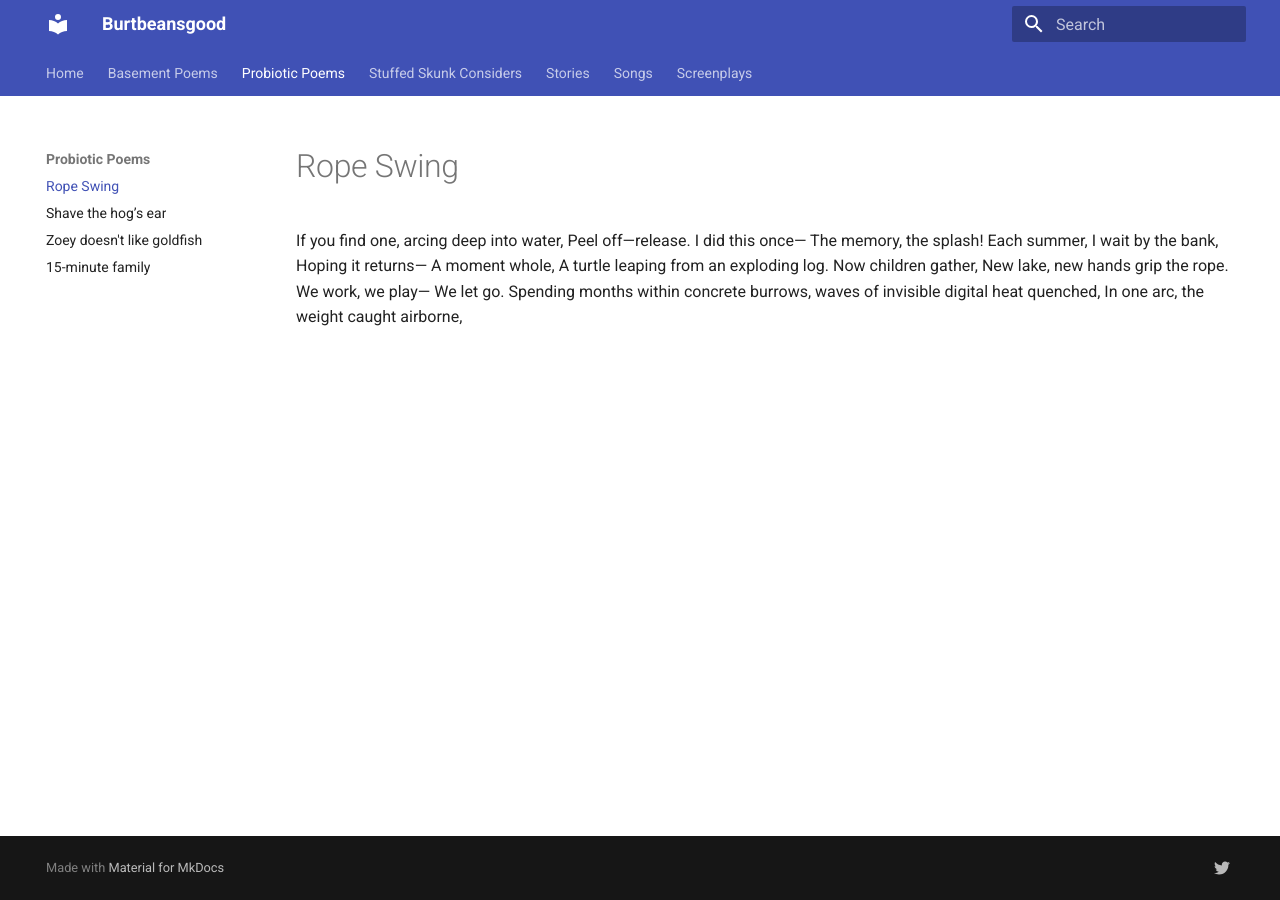
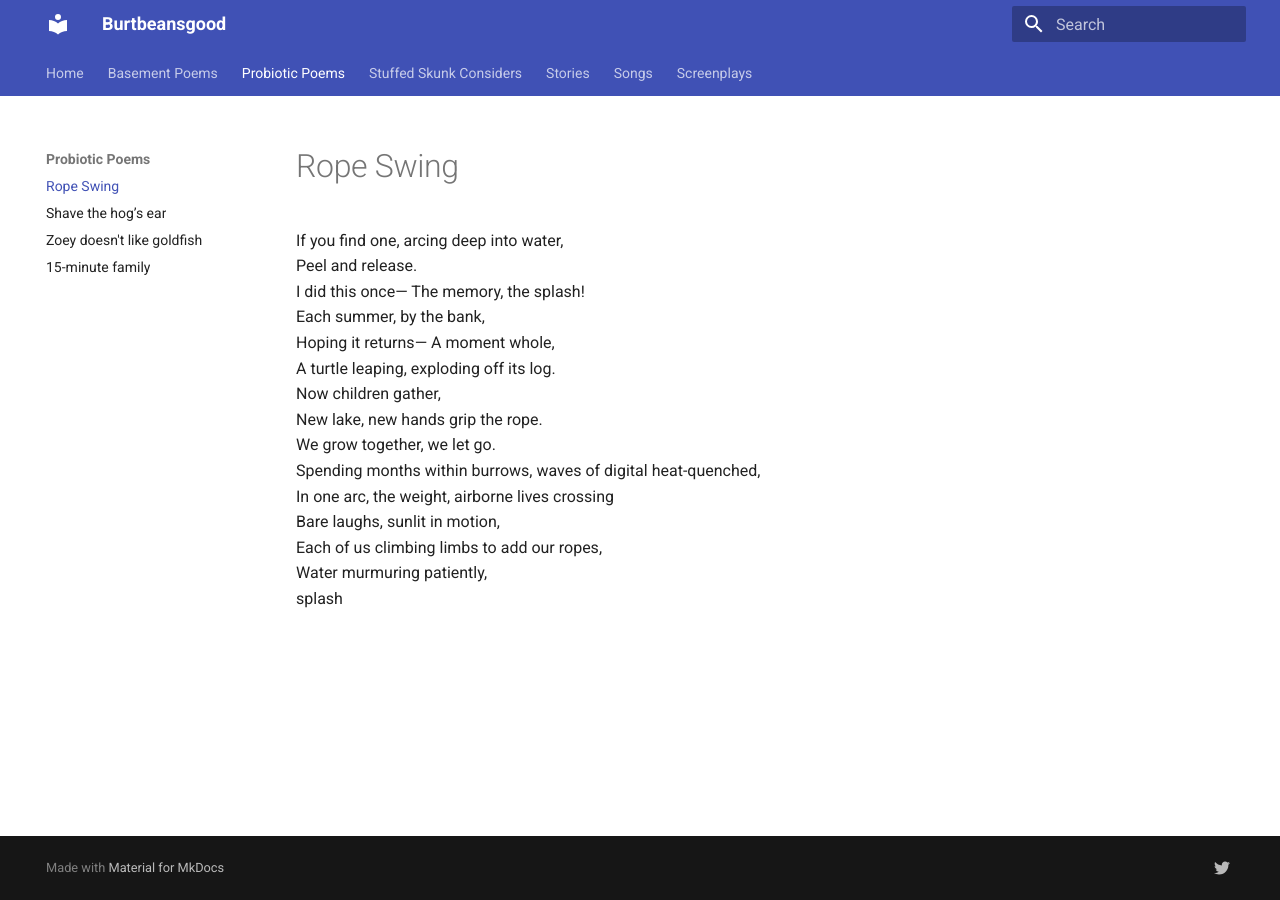
Before and after one commit to FullNodeMeditator/poetspie, an MkDocs documentation site: the page built from docs/poetry/probiotic-period/ropeswing.md, in a window 1280 px wide. Built offline with MkDocs 1.6.1 and Material for MkDocs 9.7.7, drawn with Linux system fonts in a browser that asks for light colours.

Commit message:
Update ropeswing.md

```diff
--- a/docs/poetry/probiotic-period/ropeswing.md
+++ b/docs/poetry/probiotic-period/ropeswing.md
@@ -1,2 +1,16 @@
 # Rope Swing
-If you find one, arcing deep into water, Peel off—release. I did this once— The memory, the splash! Each summer, I wait by the bank, Hoping it returns— A moment whole, A turtle leaping from an exploding log. Now children gather, New lake, new hands grip the rope. We work, we play— We let go. Spending months within concrete burrows, waves of invisible digital heat quenched, In one arc, the weight caught airborne,
+If you find one, arcing deep into water,
+Peel and release.
+I did this once— The memory, the splash!
+Each summer, by the bank,
+Hoping it returns— A moment whole,
+A turtle leaping, exploding off its log.
+Now children gather,
+New lake, new hands grip the rope.
+We grow together, we let go.
+Spending months within burrows, waves of digital heat-quenched,
+In one arc, the weight, airborne lives crossing
+Bare laughs, sunlit in motion,
+Each of us climbing limbs to add our ropes,
+Water murmuring patiently,
+splash
```
